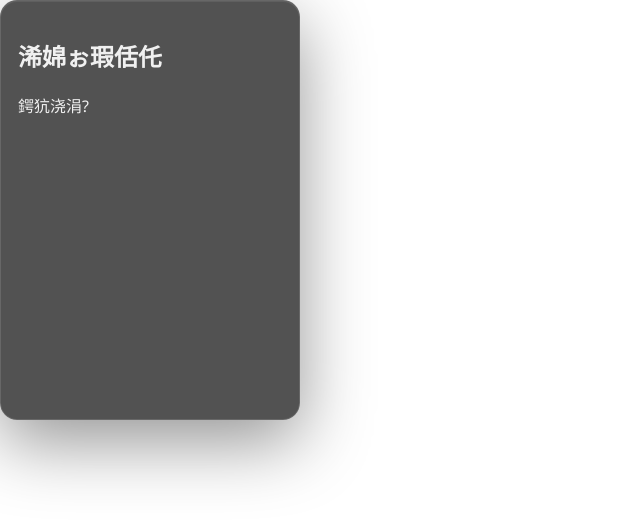
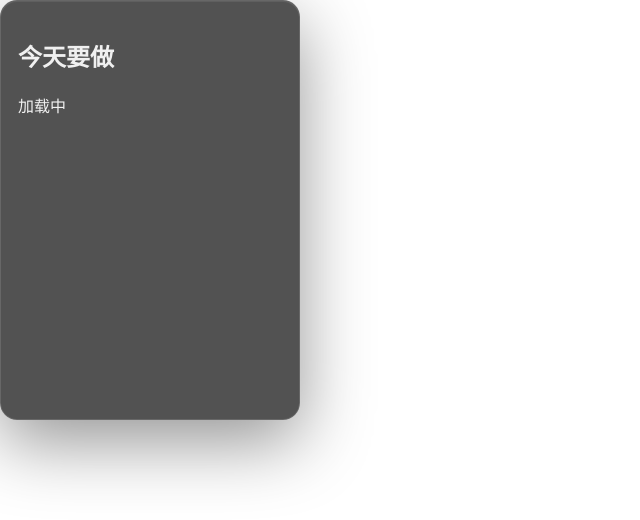
Before and after one commit to wtxj00789d/todo-float, a React (Vite) app: page / in a window 1280 px wide. Shown: the top 520 px of the page, without its empty margins (0-640 px from the left). Built offline with nearby package versions, Linux system fonts and the light colour scheme.

Commit message:
fix: align scaffold with Windows toolchain

```diff
--- a/src-tauri/tauri.conf.json
+++ b/src-tauri/tauri.conf.json
@@ -4,8 +4,8 @@
   "version": "0.1.0",
   "identifier": "local.todo-float",
   "build": {
-    "beforeDevCommand": "npm run dev",
-    "beforeBuildCommand": "npm run build",
+    "beforeDevCommand": "npm.cmd run dev",
+    "beforeBuildCommand": "npm.cmd run build",
     "devUrl": "http://localhost:1420",
     "frontendDist": "../dist"
   },
--- a/src/App.tsx
+++ b/src/App.tsx
@@ -4,8 +4,8 @@ export default function App() {
       <section className="float-panel">
         <header className="panel-header">
           <div>
-            <h1>浠婂ぉ瑕佸仛</h1>
-            <p>鍔犺浇涓?</p>
+            <h1>今天要做</h1>
+            <p>加载中</p>
           </div>
         </header>
       </section>
```
